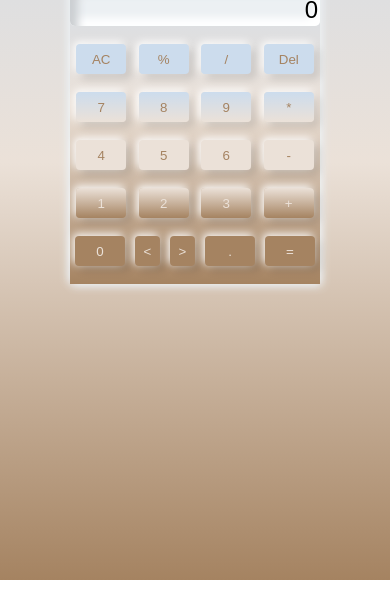
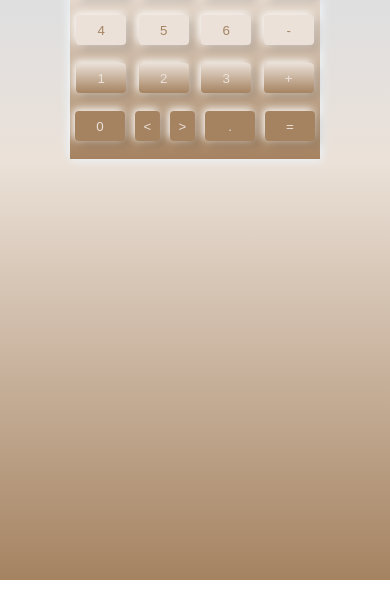
Before and after one commit to SounaDiab/calculator, a plain HTML site: page index.html in a window 390 px wide. Shown: the part 255-844 px from the top of the page. Drawn offline with Linux system fonts and the light colour scheme.

Commit message:
Update new calculator.css

```diff
--- a/new calculator.css
+++ b/new calculator.css
@@ -179,8 +179,9 @@ input[type="button"],button{
 @media (max-width: 500px) {
     .container{
         width: 250px;
-        height: 100%;
-        display: block;
+        height: fit-content;
+        flex-direction: column;
+        top: -125px;
     }
     .container1{
         background: linear-gradient(#a58361, #ebe1d8, #ccdced);
```
